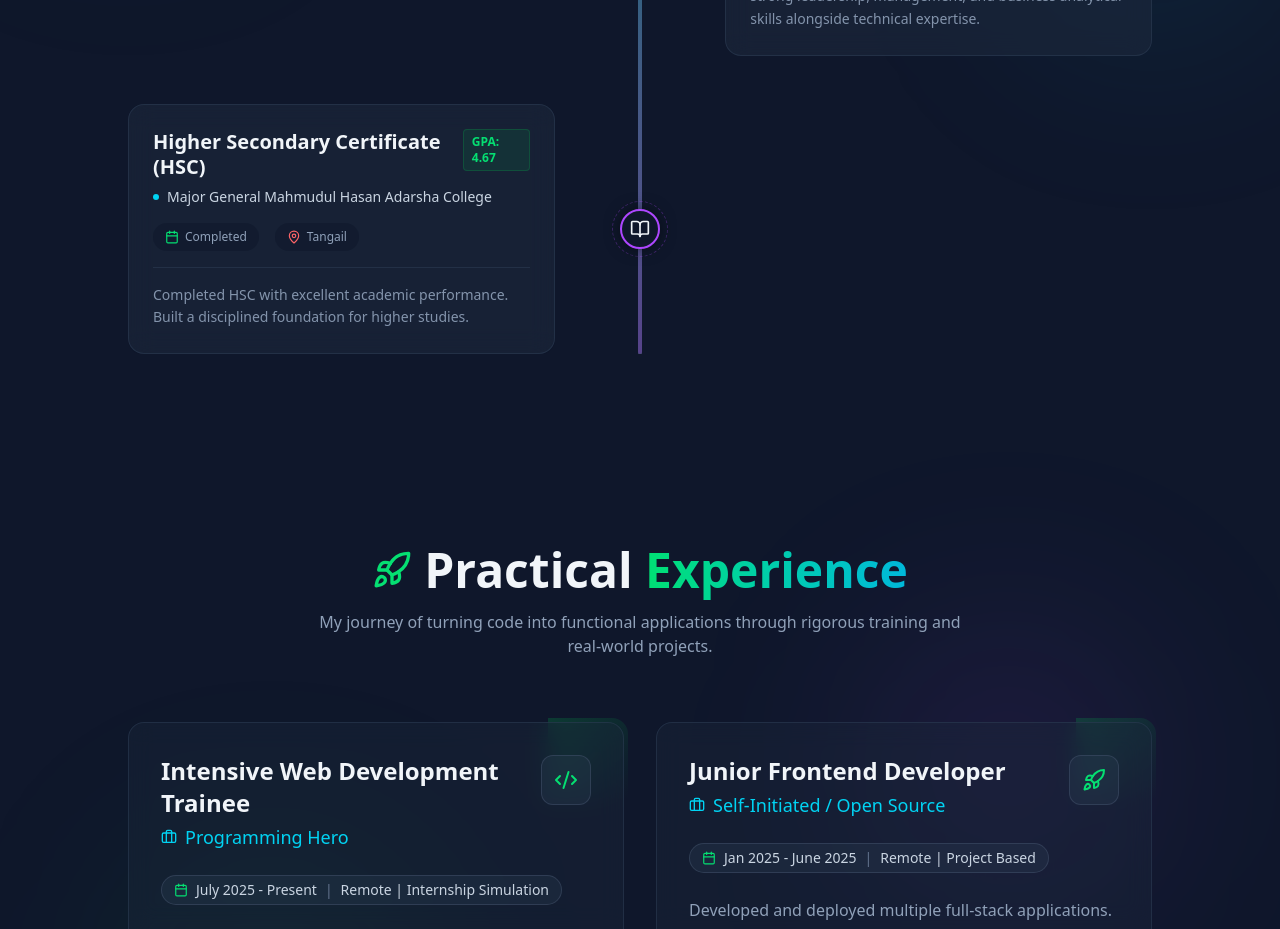
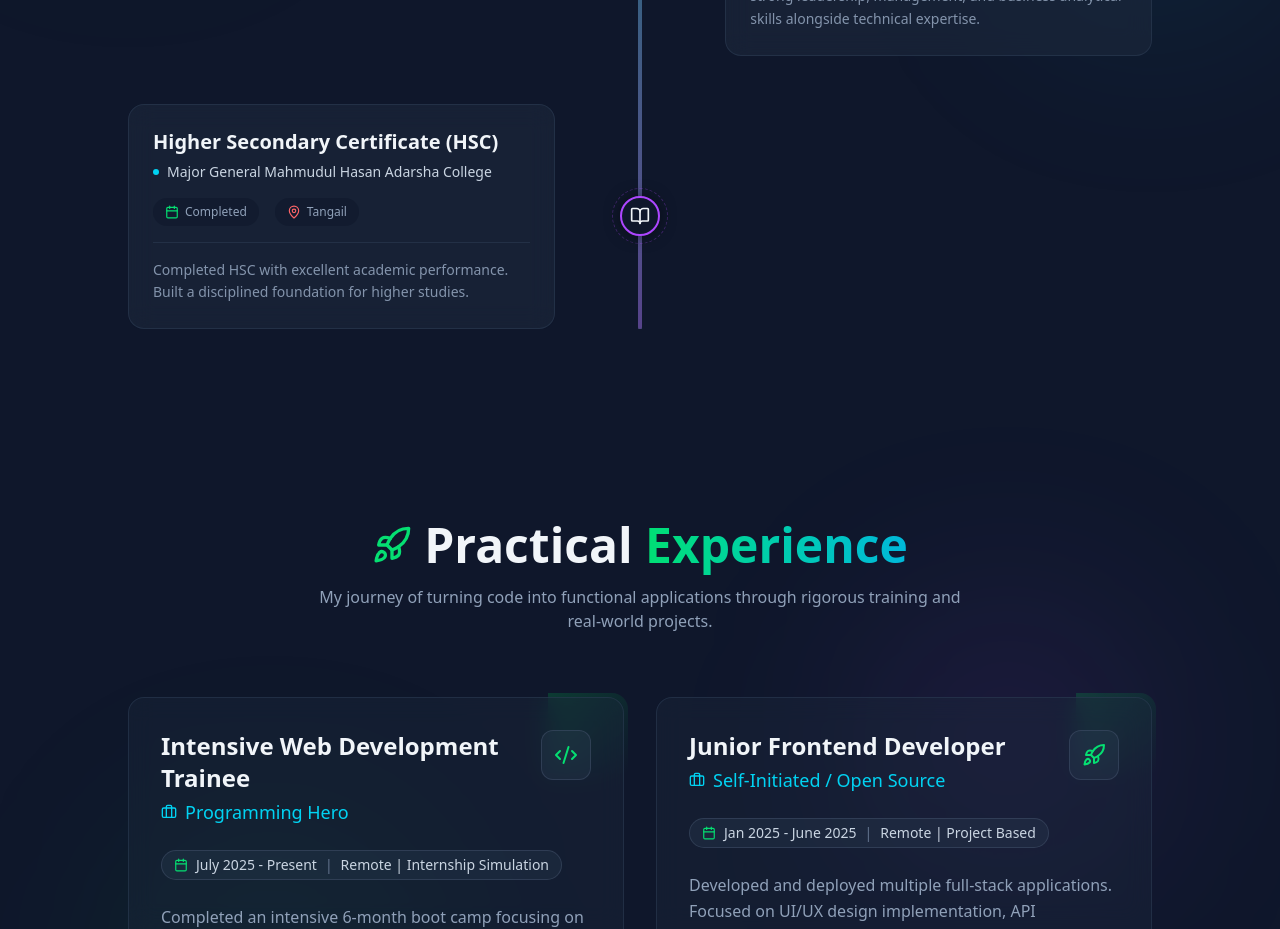
Before and after one commit to shuvostack/my-portfolio, a React (Vite) app: page / in a window 1280 px wide. Shown: the part 3000-3929 px from the top of the page. Built offline with nearby package versions, Linux system fonts and the light colour scheme.

Commit message:
update education section

```diff
--- a/src/components/Home/Education.jsx
+++ b/src/components/Home/Education.jsx
@@ -33,7 +33,7 @@ const Education = () => {
       institution: "Major General Mahmudul Hasan Adarsha College",
       location: "Tangail",
       duration: "Completed",
-      gpa: "GPA: 4.67",
+      gpa: null,
       description: "Completed HSC with excellent academic performance. Built a disciplined foundation for higher studies.",
       icon: <BookOpen size={20} />,
       color: "border-purple-500 shadow-purple-500/20"
```
